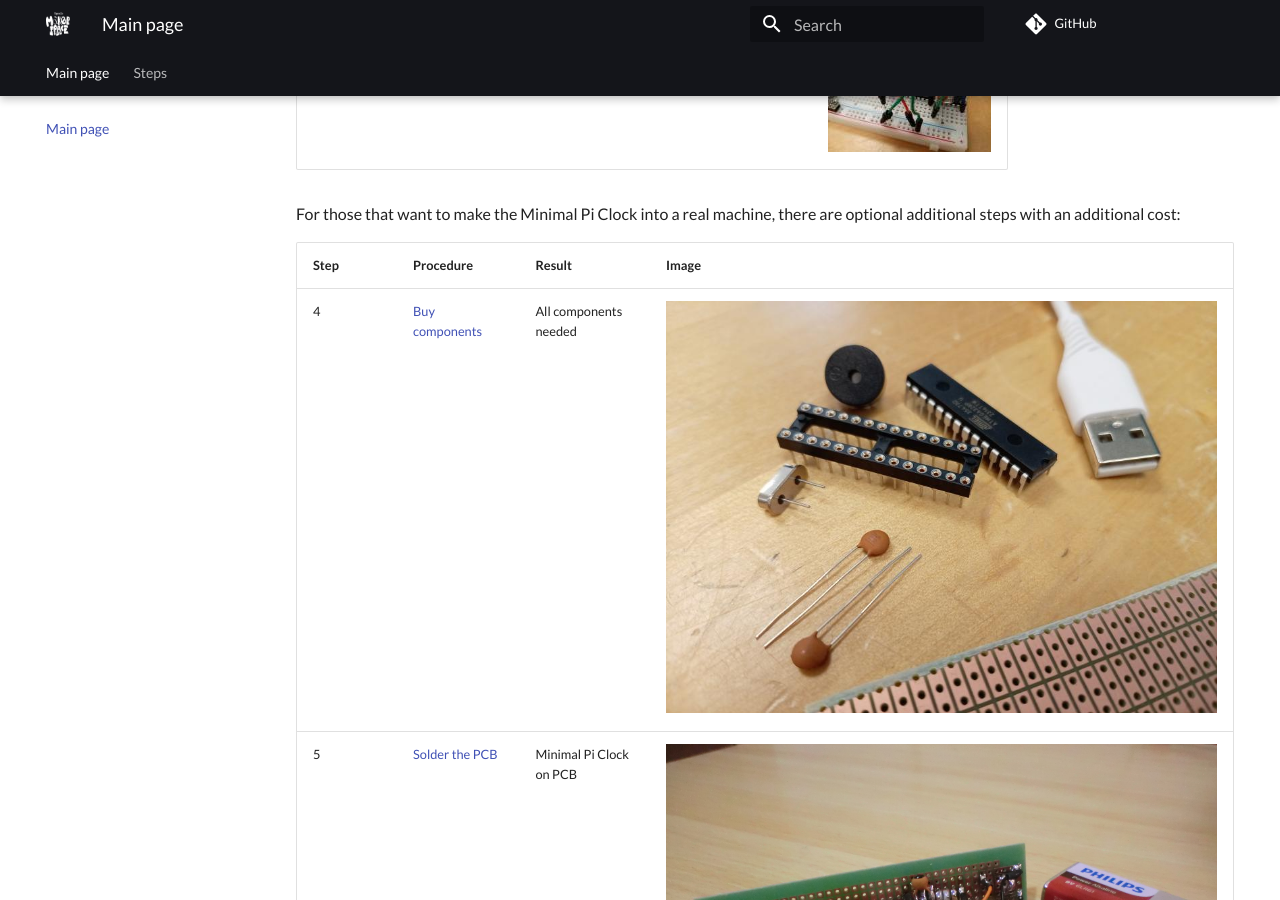
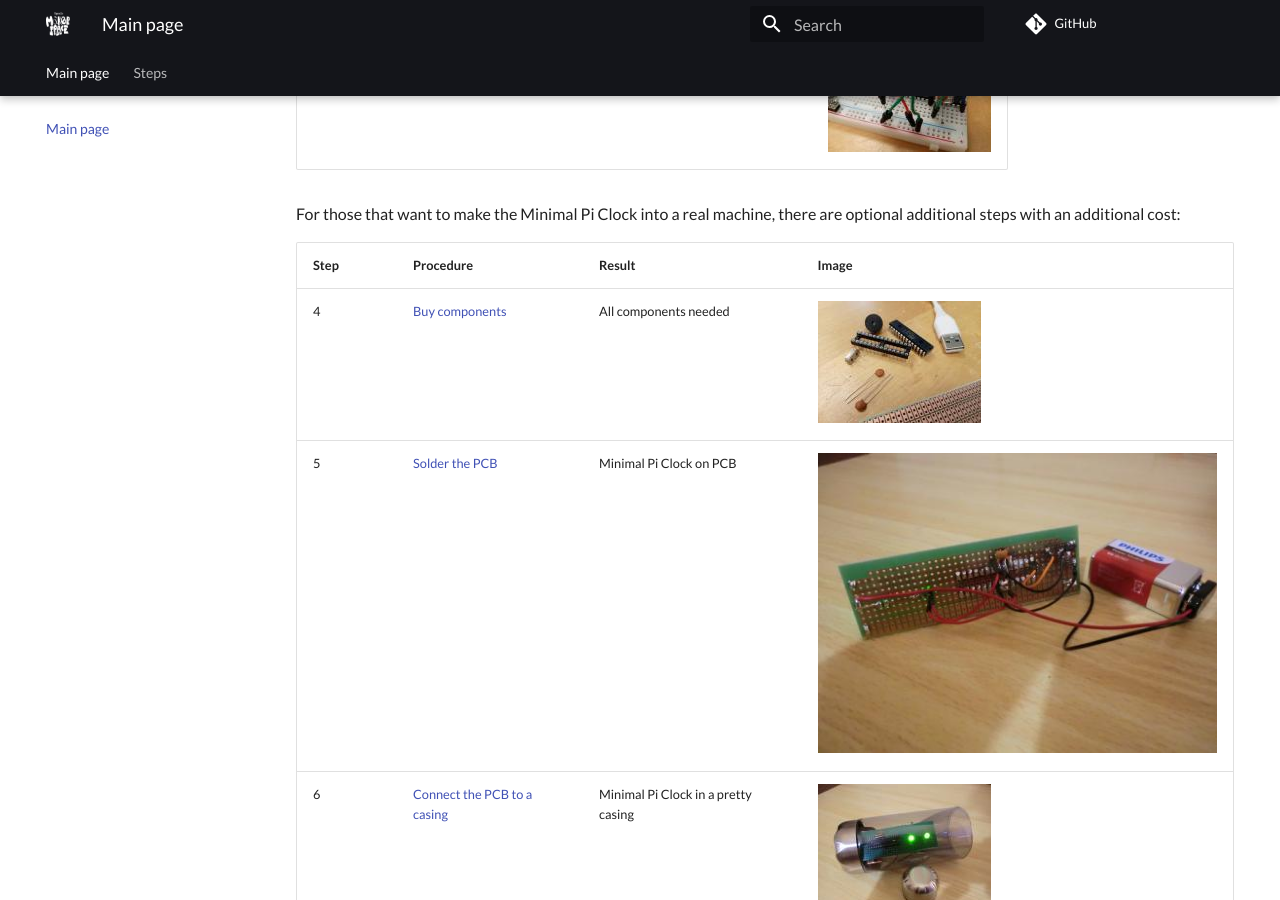
Before and after one commit to richelbilderbeek/build_bare_bone_arduino_machine_workshop, an MkDocs documentation site: the page built from docs/README.md, in a window 1280 px wide and 900 px high, scrolled down 727 px. Built offline with MkDocs 1.6.1 and Material for MkDocs 9.7.7, drawn with Linux system fonts in a browser that asks for light colours; comment, search, counter and statistics services are not loaded.

Commit message:
Smaller images

```diff
--- a/docs/README.md
+++ b/docs/README.md
@@ -29,8 +29,8 @@ there are optional additional steps with an additional cost:
 
 Step|Procedure                                                  |Result                             |Image
 ----|-----------------------------------------------------------|-----------------------------------|-------------------------------------------------------------------
-4   |[Buy components](buy_components/README.md)                 |All components needed              |![All parts](buy_components/all_parts_zoom.jpg)
-5   |[Solder the PCB](solder/README.md)                         |Minimal Pi Clock on PCB            |![Minimal Pi Clock on PCB](solder/20191117_2.jpg)
-6   |[Connect the PCB to a casing](connect/README.md)           |Minimal Pi Clock in a pretty casing|![Minimal Pi Clock in a pretty casing](connect/20191117_casing.jpg)
+4   |[Buy components](buy_components/README.md)                 |All components needed              |![All parts](buy_components/all_parts_zoom_20.jpg)
+5   |[Solder the PCB](solder/README.md)                         |Minimal Pi Clock on PCB            |![Minimal Pi Clock on PCB](solder/20191117_2_20.jpg)
+6   |[Connect the PCB to a casing](connect/README.md)           |Minimal Pi Clock in a pretty casing|![Minimal Pi Clock in a pretty casing](connect/20191117_casing_20.jpg)
 
 <!-- markdownlint-enable MD013 -->
```
Also changed, not shown: docs/buy_components/all_parts_zoom_20.jpg (added), docs/connect/20191117_casing_20.jpg (added), docs/solder/20191117_2_20.jpg (added).
